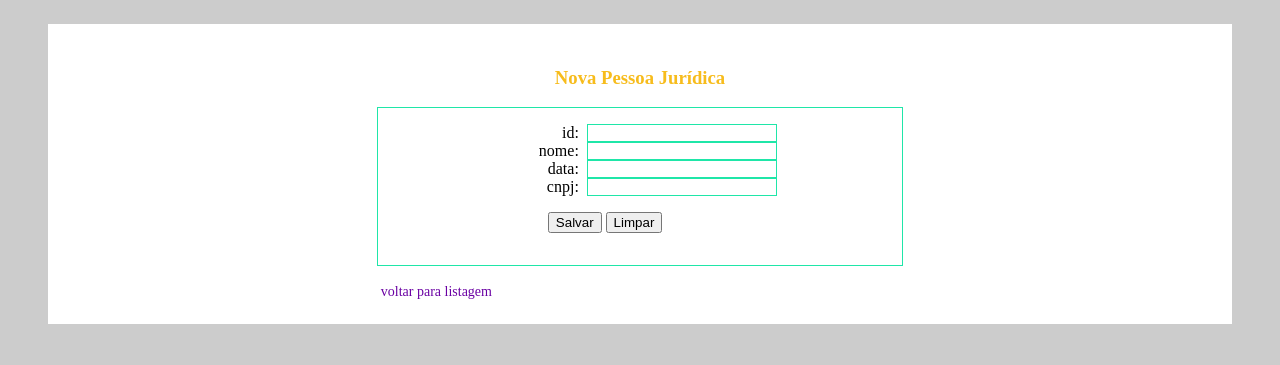
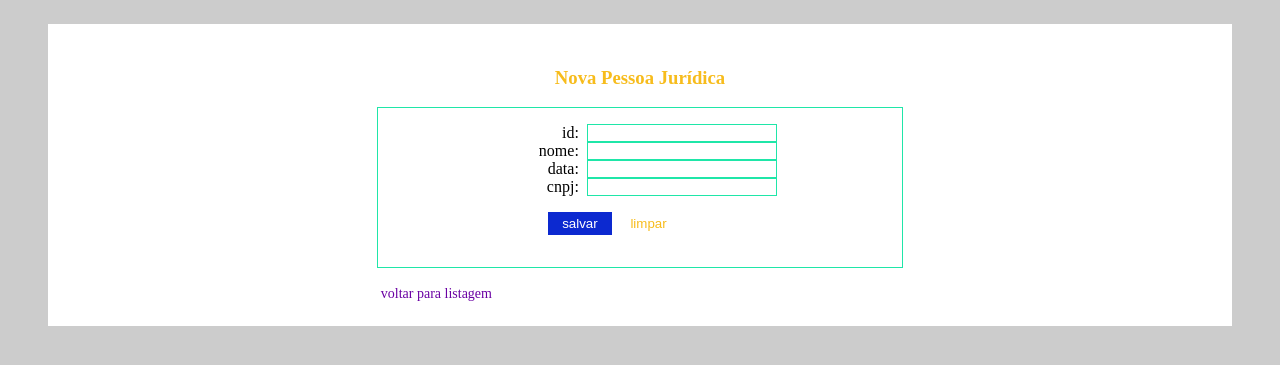
Before and after one commit to anacsv/OTE_Testes, a Flask app: page /pessoa_juridica/create in a window 1280 px wide. Shown: the part 60-425 px from the top of the page. Run offline with Flask 2, Linux system fonts and the light colour scheme.

Commit message:
Fixing buttons css in forms

```diff
--- a/02_AR_01/view/templates/pessoa_juridica_create.html
+++ b/02_AR_01/view/templates/pessoa_juridica_create.html
@@ -38,8 +38,8 @@
             <label for="data">data:</label><input type="text" name="data" id="data">
             <label for="cnpj">cnpj:</label><input type="text" name="cnpj" id="cnpj">
             <div class="buttons">
-                <button type="submit">Salvar</button>
-                <button type="reset">Limpar</button>
+                <button type="submit" class="salvar">Salvar</button>
+                <button type="reset" class="limpar">Limpar</button>
             </div>
         </form>
         <div class="btn-listagem">
--- a/02_AR_01/view/templates/pessoa_juridica_read.html
+++ b/02_AR_01/view/templates/pessoa_juridica_read.html
@@ -38,7 +38,7 @@
             <label for="data">data:</label><input type="text" name="data" id="data" value="{{pessoa_juridica.data}}">
             <label for="cnpj">cnpj:</label><input type="text" name="cnpj" id="cnpj" value="{{pessoa_juridica.cnpj}}">
             <div class='buttons'>
-                <button type="submit">Salvar</button>
+                <button type="submit" class="salvar">Salvar</button>
             </div>
         </form>
         <div class="btn-listagem">
```
